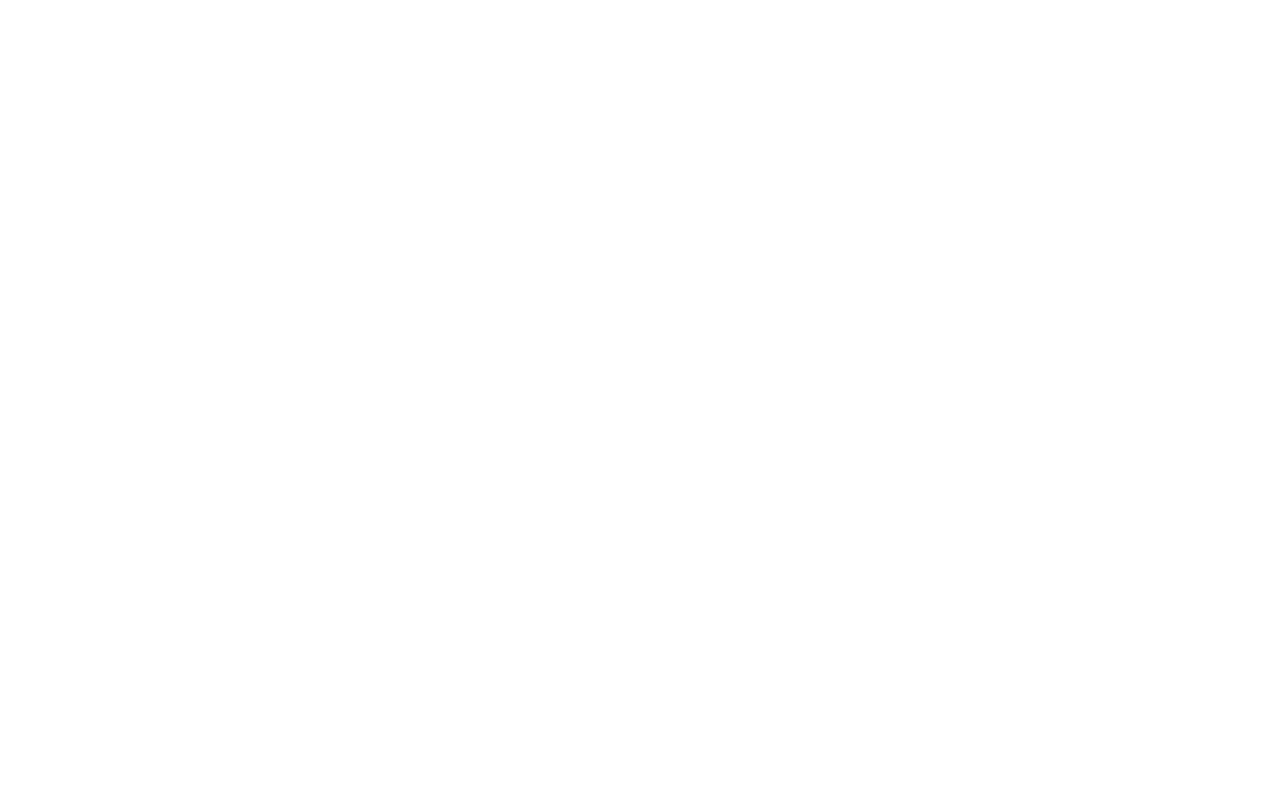
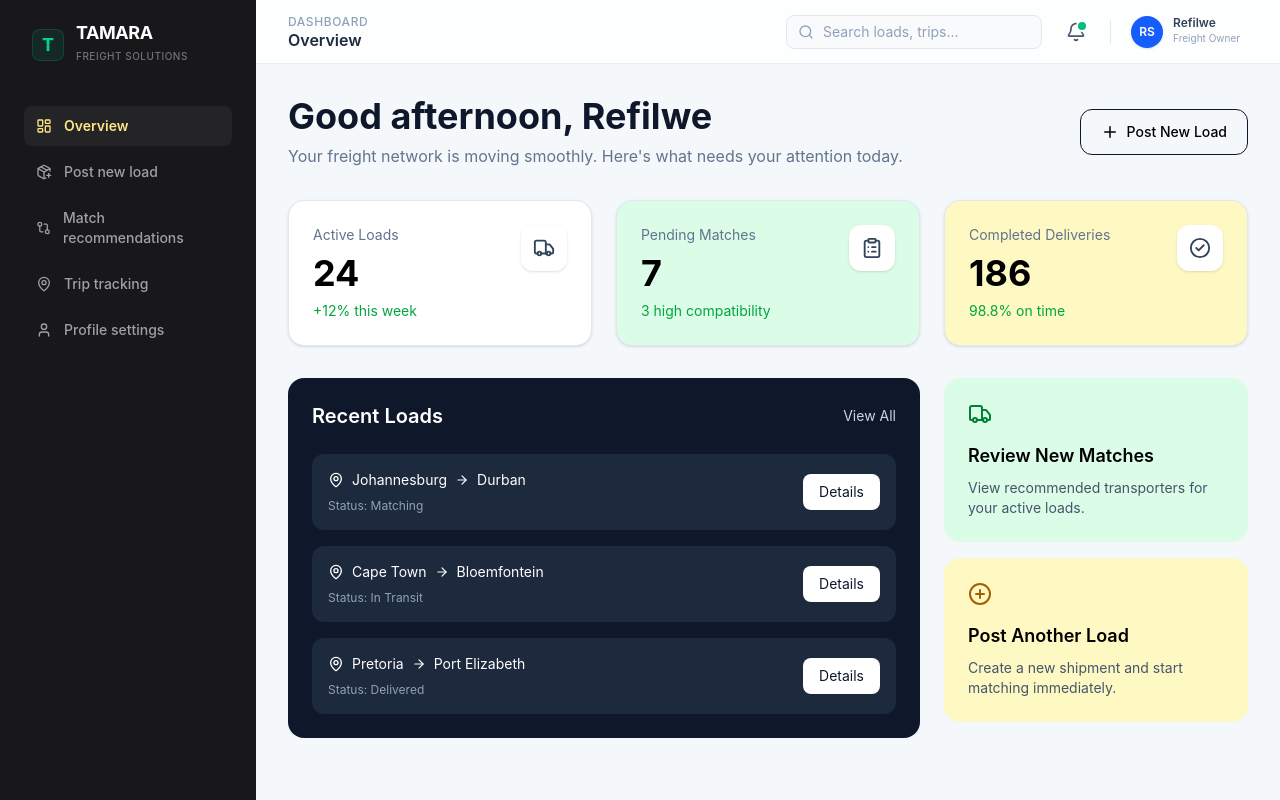
Before and after one commit to RefilweSothoane/tamp-mvp, a React (Vite) app: page /freight-owner/dashboard in a window 1280 px wide. Before the commit this address had no page. Built offline with nearby package versions, Linux system fonts and the light colour scheme.

Commit message:
Implement freight owner dashboard

```diff
--- /dev/null
+++ b/src/components/dashboard/Greeting.jsx
@@ -0,0 +1,50 @@
+import { Plus } from "lucide-react";
+
+function Greeting({ name }) {
+    const hour = new Date().getHours();
+
+let greeting = "Good evening";
+
+if (hour < 12) {
+  greeting = "Good morning";
+} else if (hour < 18) {
+  greeting = "Good afternoon";
+}
+  return (
+    <section className="flex flex-col gap-6 lg:flex-row lg:items-center lg:justify-between mb-8">
+      <div>
+        <h1 className="text-4xl font-bold text-slate-900">
+  {greeting}, {name}
+</h1>
+
+        <p className="text-slate-500 mt-2">
+          Your freight network is moving smoothly.
+          Here's what needs your attention today.
+        </p>
+      </div>
+
+      <button
+        className="
+          inline-flex
+          items-center
+          gap-2
+          rounded-xl
+          border
+          border-slate-900
+          px-5
+          py-3
+          text-sm
+          font-medium
+          hover:bg-slate-900
+          hover:text-white
+          transition
+        "
+      >
+        <Plus size={18} />
+        Post New Load
+      </button>
+    </section>
+  );
+}
+
+export default Greeting;
--- /dev/null
+++ b/src/components/dashboard/QuickActions.jsx
@@ -0,0 +1,35 @@
+import { Truck, PlusCircle } from "lucide-react";
+
+function QuickActions() {
+  return (
+    <div className="space-y-4">
+
+      <div className="bg-green-100 rounded-2xl p-6">
+        <Truck className="mb-4 text-green-700" />
+
+        <h3 className="font-semibold text-lg">
+          Review New Matches
+        </h3>
+
+        <p className="text-sm text-slate-600 mt-2">
+          View recommended transporters for your active loads.
+        </p>
+      </div>
+
+      <div className="bg-yellow-100 rounded-2xl p-6">
+        <PlusCircle className="mb-4 text-yellow-700" />
+
+        <h3 className="font-semibold text-lg">
+          Post Another Load
+        </h3>
+
+        <p className="text-sm text-slate-600 mt-2">
+          Create a new shipment and start matching immediately.
+        </p>
+      </div>
+
+    </div>
+  );
+}
+
+export default QuickActions;
--- /dev/null
+++ b/src/components/dashboard/RecentLoads.jsx
@@ -0,0 +1,71 @@
+import { MapPin, ArrowRight } from "lucide-react";
+
+const recentLoads = [
+  {
+    id: 1,
+    origin: "Johannesburg",
+    destination: "Durban",
+    status: "Matching",
+  },
+  {
+    id: 2,
+    origin: "Cape Town",
+    destination: "Bloemfontein",
+    status: "In Transit",
+  },
+  {
+    id: 3,
+    origin: "Pretoria",
+    destination: "Port Elizabeth",
+    status: "Delivered",
+  },
+];
+
+function RecentLoads() {
+  return (
+    <div className="bg-slate-900 rounded-2xl p-6 text-white">
+      <div className="flex justify-between items-center mb-6">
+        <h2 className="text-xl font-semibold">Recent Loads</h2>
+
+        <button className="text-sm text-slate-300 hover:text-white">
+          View All
+        </button>
+      </div>
+
+      <div className="space-y-4">
+        {recentLoads.map((load) => (
+          <div
+            key={load.id}
+            className="bg-slate-800 rounded-xl p-4 flex justify-between items-center"
+          >
+            <div>
+              <div className="flex items-center gap-2 text-sm">
+                <MapPin size={16} />
+
+                <span>
+                  {load.origin}
+                </span>
+
+                <ArrowRight size={14} />
+
+                <span>
+                  {load.destination}
+                </span>
+              </div>
+
+              <p className="text-xs text-slate-400 mt-2">
+                Status: {load.status}
+              </p>
+            </div>
+
+            <button className="text-sm bg-white text-slate-900 px-4 py-2 rounded-lg hover:bg-slate-200 transition">
+              Details
+            </button>
+          </div>
+        ))}
+      </div>
+    </div>
+  );
+}
+
+export default RecentLoads;
--- /dev/null
+++ b/src/components/dashboard/StatsCard.jsx
@@ -0,0 +1,25 @@
+function StatsCard({
+  title,
+  value,
+  subtitle,
+  icon: Icon,
+  bgColor,
+}) {
+  return (
+    <div className={`${bgColor} rounded-2xl p-6 shadow-sm border border-slate-200`}>
+      <div className="flex items-start justify-between">
+        <div>
+          <p className="text-sm text-slate-500">{title}</p>
+          <h2 className="text-4xl font-bold mt-2">{value}</h2>
+          <p className="text-sm text-green-600 mt-2">{subtitle}</p>
+        </div>
+
+        <div className="p-3 rounded-xl bg-white shadow">
+          <Icon size={22} className="text-slate-700" />
+        </div>
+      </div>
+    </div>
+  );
+}
+
+export default StatsCard;
--- /dev/null
+++ b/src/data/dashboardStats.js
@@ -0,0 +1,25 @@
+import { Truck, ClipboardList, CircleCheck } from "lucide-react";
+
+export const dashboardStats = [
+  {
+    title: "Active Loads",
+    value: 24,
+    subtitle: "+12% this week",
+    icon: Truck,
+    bgColor: "bg-white",
+  },
+  {
+    title: "Pending Matches",
+    value: 7,
+    subtitle: "3 high compatibility",
+    icon: ClipboardList,
+    bgColor: "bg-green-100",
+  },
+  {
+    title: "Completed Deliveries",
+    value: 186,
+    subtitle: "98.8% on time",
+    icon: CircleCheck,
+    bgColor: "bg-yellow-100",
+  },
+];
--- a/src/pages/freight-owner/Dashboard.jsx
+++ b/src/pages/freight-owner/Dashboard.jsx
@@ -1,9 +1,47 @@
+import Layout from "../../components/layout/Layout";
+import Greeting from "../../components/dashboard/Greeting";
+import StatsCard from "../../components/dashboard/StatsCard";
+import { dashboardStats } from "../../data/dashboardStats";
+import RecentLoads from "../../components/dashboard/RecentLoads";
+import QuickActions from "../../components/dashboard/QuickActions";
+
 function Dashboard() {
   return (
-    <div>
-      <h1>Freight Owner Dashboard</h1>
-    </div>
+   <Layout>
+  <Greeting name="Refilwe" />
+
+  <div className="grid gap-6 md:grid-cols-2 xl:grid-cols-3">
+    {dashboardStats.map((stat) => (
+      <StatsCard
+        key={stat.title}
+        title={stat.title}
+        value={stat.value}
+        subtitle={stat.subtitle}
+        icon={stat.icon}
+        bgColor={stat.bgColor}
+      />
+    ))}
+  </div>
+  <div className="grid gap-6 mt-8 lg:grid-cols-3">
+  <div className="lg:col-span-2">
+    <RecentLoads />
+  </div>
+
+  <QuickActions />
+</div>
+</Layout>
   );
 }
-
+<div className="grid gap-6 md:grid-cols-2 xl:grid-cols-3">
+    {dashboardStats.map((stat) => (
+        <StatsCard
+            key={stat.title}
+            title={stat.title}
+            value={stat.value}
+            subtitle={stat.subtitle}
+            icon={stat.icon}
+            bgColor={stat.bgColor}
+        />
+    ))}
+</div>
 export default Dashboard;
--- a/src/routes/AppRoutes.jsx
+++ b/src/routes/AppRoutes.jsx
@@ -4,6 +4,7 @@
 import Register from "../pages/auth/Register";
 import ForgotPassword from "../pages/auth/ForgotPassword";
 import RoleSelection from "../pages/auth/RoleSelection";
+import Dashboard from "../pages/freight-owner/Dashboard";
 
 function AppRoutes() {
   return (
@@ -17,6 +18,8 @@
         <Route path="/register" element={<Register />} />
         <Route path="/forgot-password" element={<ForgotPassword />} />
         <Route path="/role-selection" element={<RoleSelection />} />
+        <Route path="/freight-owner/dashboard" element={<Dashboard />} />
+/&gt;
       </Routes>
     </BrowserRouter>
   );
```
